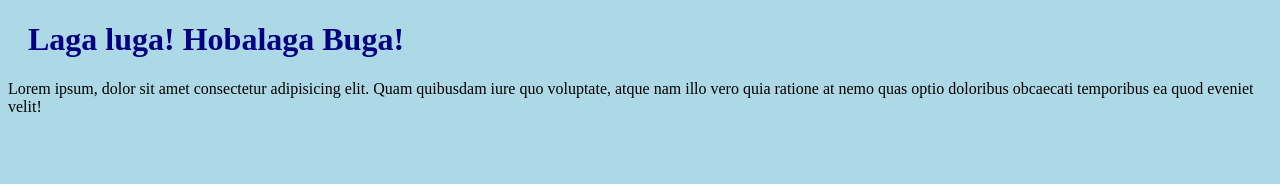
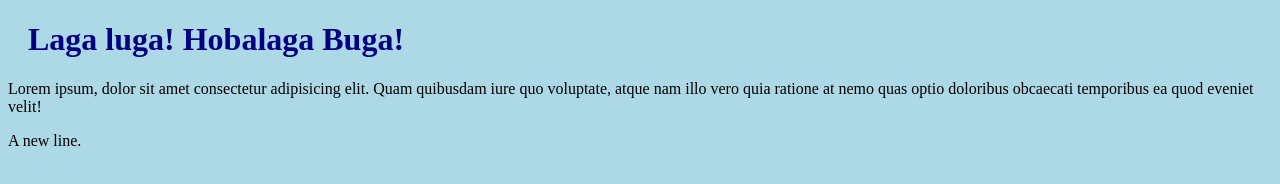
Before and after one commit to KTrordu/git-test-project, a plain HTML site: page index.html in a window 1280 px wide. Drawn offline with Linux system fonts and the light colour scheme.

Commit message:
updated index.html with a new line

```diff
--- a/index.html
+++ b/index.html
@@ -13,5 +13,6 @@
       iure quo voluptate, atque nam illo vero quia ratione at nemo quas optio
       doloribus obcaecati temporibus ea quod eveniet velit!
     </p>
+    <p>A new line.</p>
   </body>
 </html>
```
